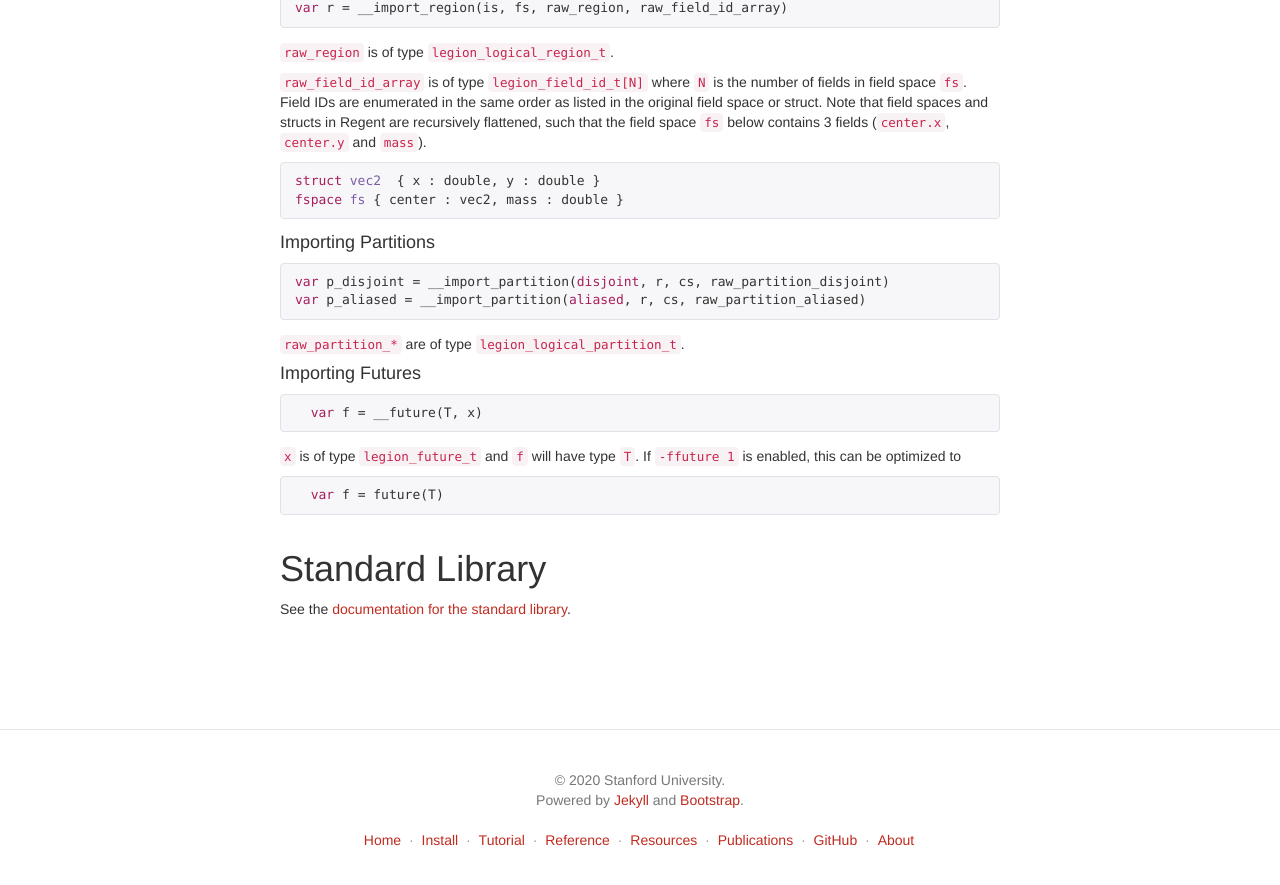
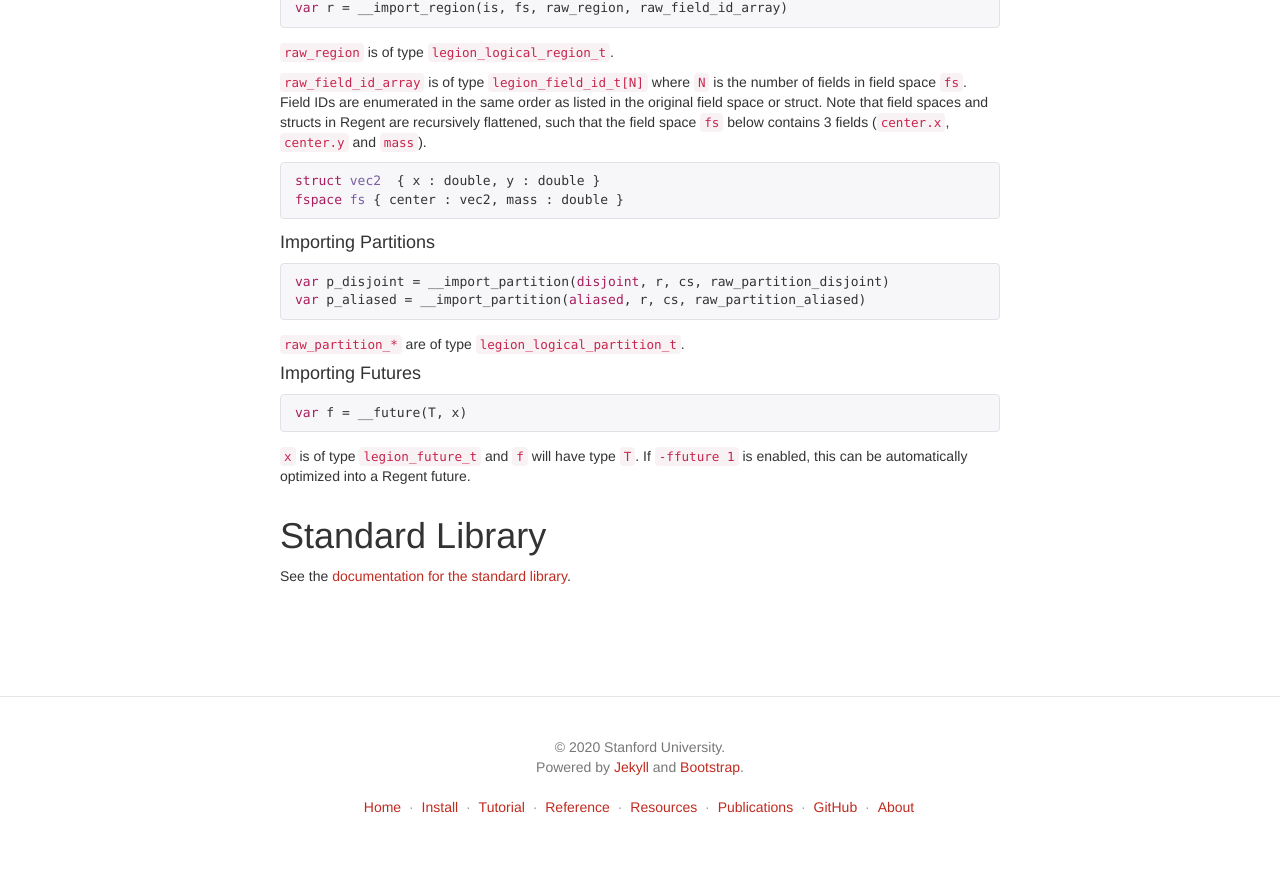
Before and after one commit to StanfordLegion/regent-lang.org, a Jekyll site: the page built from reference.md, in a window 1280 px wide and 900 px high, scrolled down 18745 px. Shown: the top 885 px of the window. Built offline with Jekyll 4.4.1, drawn with Linux system fonts in a browser that asks for light colours; nearby versions of some CDN libraries.

Commit message:
Minor improvements to __future docs

```diff
--- a/reference.md
+++ b/reference.md
@@ -1273,14 +1273,10 @@
 #### Importing Futures
 
 {% highlight regent %}
-  var f = __future(T, x)
+var f = __future(T, x)
 {% endhighlight %}
 
-`x` is of type `legion_future_t` and `f` will have type `T`. If `-ffuture 1` is enabled, this can be optimized to
-
-{% highlight regent %}
-  var f = future(T)
-{% endhighlight %}
+`x` is of type `legion_future_t` and `f` will have type `T`. If `-ffuture 1` is enabled, this can be automatically optimized into a Regent future.
 
 # Standard Library
 
```
